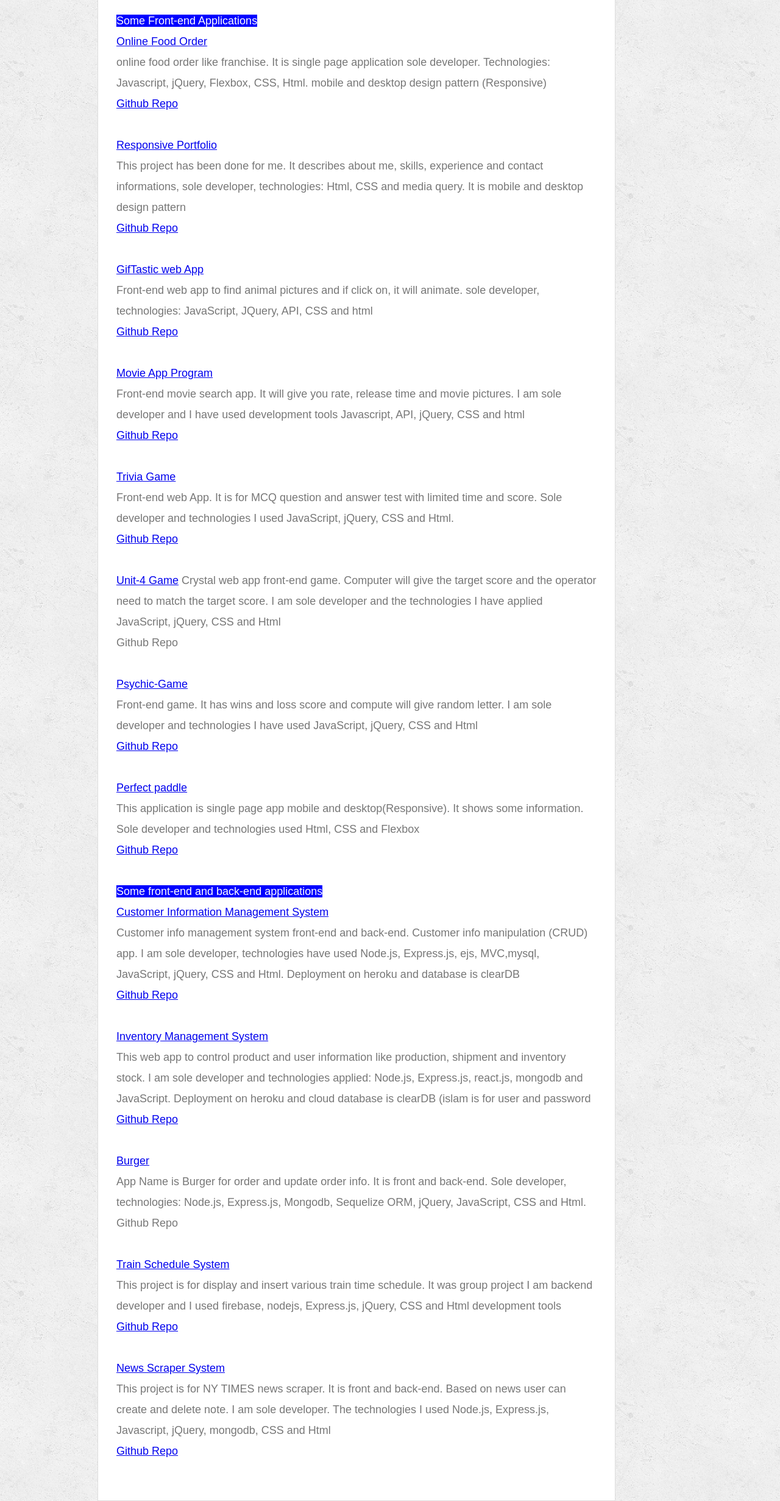
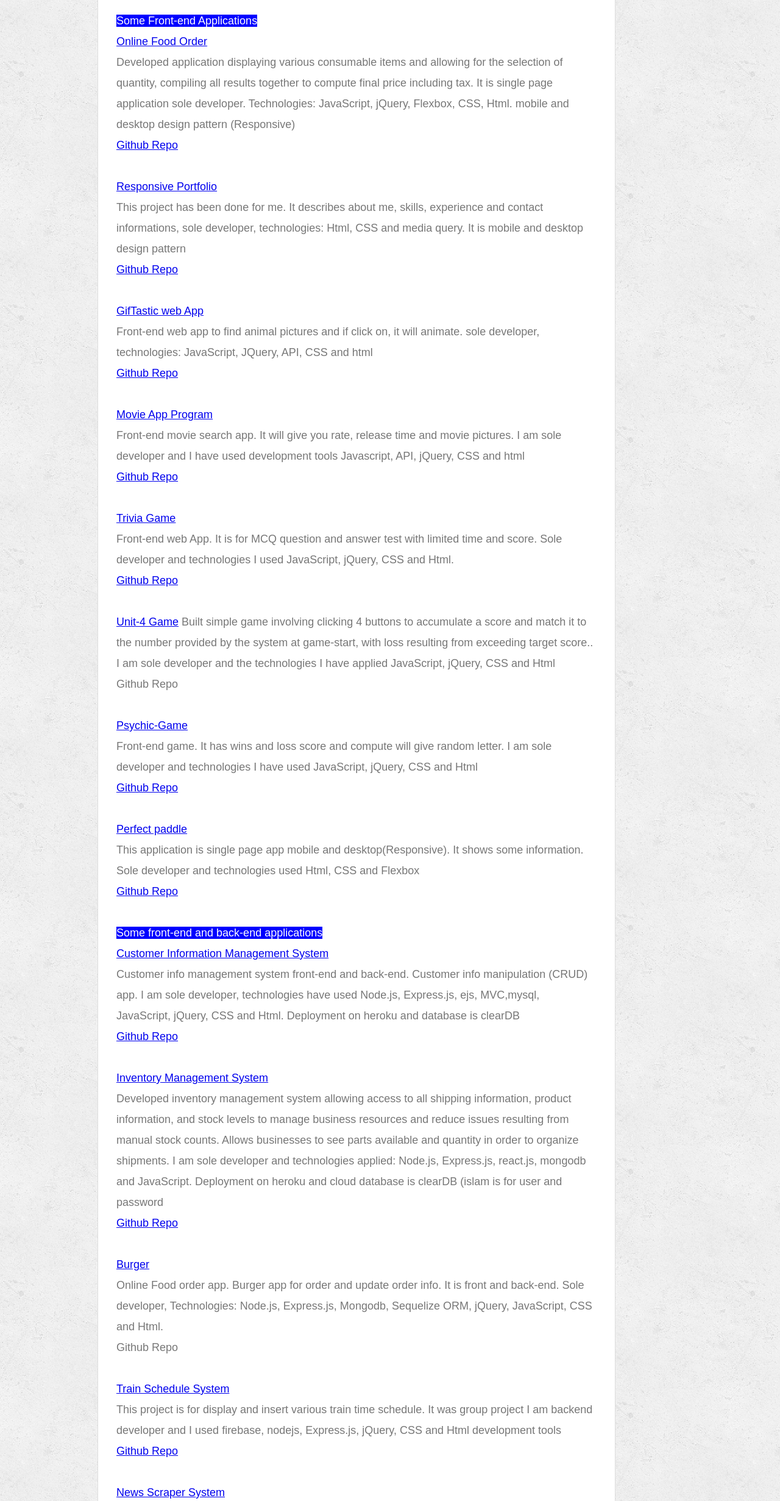
Before and after one commit to dinislam-123/Portfolio, a plain HTML site: page project-built.html in a window 1280 px wide. Shown: the part 236-2698 px from the top of the page at 61% size. Drawn offline with Linux system fonts and the light colour scheme.

Commit message:
Add files via upload

```diff
--- a/project-built.html
+++ b/project-built.html
@@ -18,8 +18,8 @@
                     <ul>
                         <li><a href="index.html">About</a></li>
                         <li><a href="skills.html">Skills</a></li>
-                        <li><a href="project-built.html">Applications Built</a></li>
-                        <li><a href="experience.html">Experience</a></li>
+                        <li><a href="project-built.html">Experience</a></li>
+                        <!-- <li><a href="experience.html">Experience</a></li> -->
                         <li><a href="contact.html">Contact</a></li>
                     </ul>
                 </nav>
@@ -35,8 +35,9 @@
 
                 <div class="container-content">
                     <b><a href="https://dinislam-123.github.io/Online-Food-Order-System/">Online Food Order</a></b>
-                    <p>online food order like franchise. It is single page application
-                        sole developer. Technologies: Javascript, jQuery, Flexbox, CSS, Html. mobile and
+                    <p>Developed application displaying various consumable items and allowing for the selection of quantity, compiling all
+                        results together to compute final price including tax. It is single page application
+                        sole developer. Technologies: JavaScript, jQuery, Flexbox, CSS, Html. mobile and
                         desktop design pattern (Responsive)</br>
                         <b><a href="https://github.com/dinislam-123/Online-Food-Order-System">Github Repo</a></b></p>
                 </div>
@@ -70,8 +71,7 @@
                 </div></br>
                 <div class="container-content">
                     <b><a href="https://dinislam-123.github.io/unit-4-game/">Unit-4 Game</a></b>
-                    Crystal web app front-end game. Computer will give the target score and the operator need to
-                    match the target score. I am sole developer and the technologies I have applied JavaScript, jQuery, CSS and Html</br>
+                    Built simple game involving clicking 4 buttons to accumulate a score and match it to the number provided by the system at game-start, with loss resulting from exceeding target score.. I am sole developer and the technologies I have applied JavaScript, jQuery, CSS and Html</br>
                     <b><a>Github Repo</a></b></p>
                 </div></br>
 
@@ -99,16 +99,15 @@
                     <b><a href="https://github.com/dinislam-123/customers">Github Repo</a></b></p>
                 </div></br>
                 <div class="container-content">
-                    <b><a href="https://my-app-inventory.herokuapp.com">Inventory Management System</a></b>
-                    <p>This web app to control product and user information like production, shipment and
-                        inventory stock. I am sole developer and technologies applied: Node.js, Express.js, react.js, mongodb and
+                    <b><a href="https://my-app-inventory.herokuapp.com/">Inventory Management System</a></b>
+                    <p> Developed inventory management system allowing access to all shipping information, product information, and stock levels to manage business resources and reduce issues resulting from manual stock counts. Allows businesses to see parts available and quantity in order to organize shipments. I am sole developer and technologies applied: Node.js, Express.js, react.js, mongodb and
                         JavaScript. Deployment on heroku and cloud database is clearDB (islam is for user and password</br>
                         <b><a href="https://github.com/dinislam-123/inventory">Github Repo</a></b></p>
                 </div></br>
                 <div class="container-content">
                     <b><a href="https://dinislam-123.github.io/burger/">Burger</a></b>
-                    <p>App Name is Burger for order and update order info. It is front and back-end.
-                        Sole developer, technologies: Node.js, Express.js, Mongodb, Sequelize ORM,
+                    <p>Online Food order app. Burger app for order and update order info. It is front and back-end.
+                        Sole developer, Technologies: Node.js, Express.js, Mongodb, Sequelize ORM,
                         jQuery, JavaScript, CSS and Html.</br>
                         <b><a herf="https://github.com/dinislam-123/burger">Github Repo</a></b></p>
                 </div></br>
```
Also changed, not shown: contact.html (+2 -2 lines), index.html (+5 -6 lines), skills.html (+3 -2 lines).
